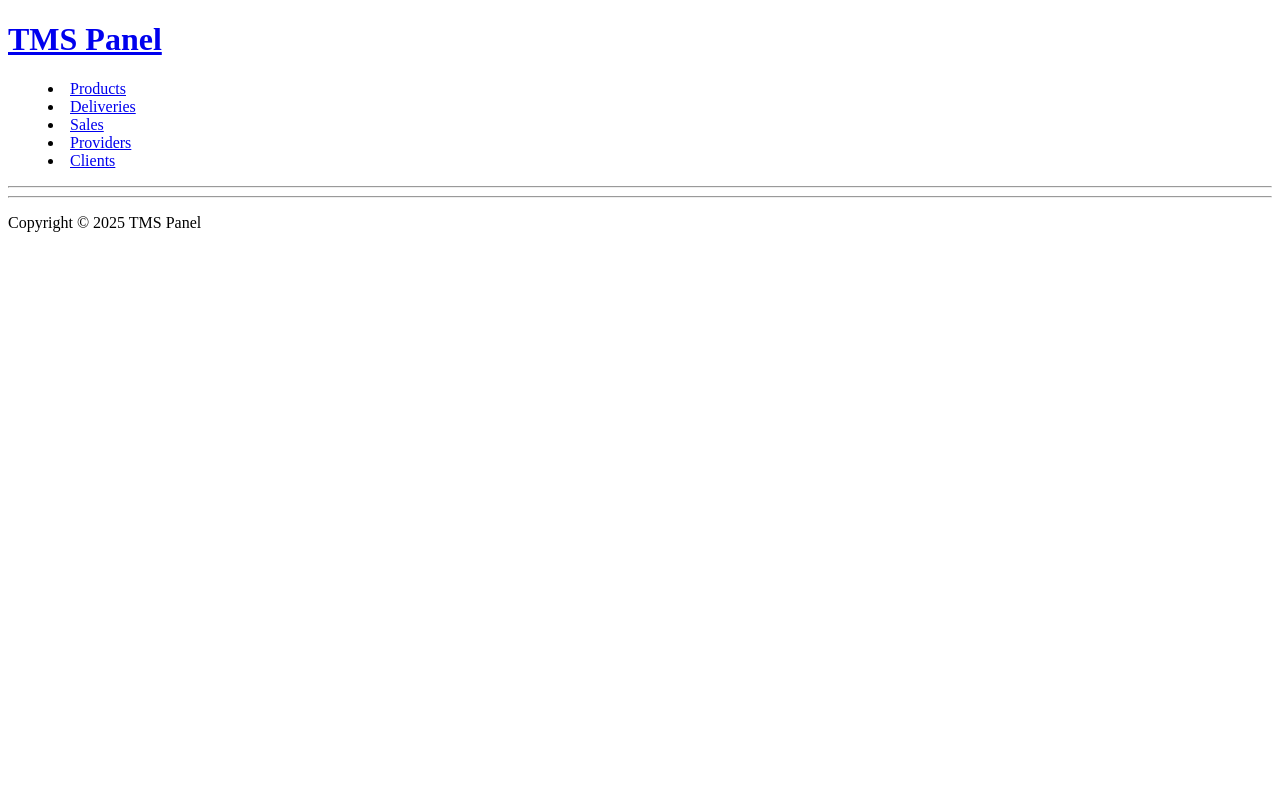
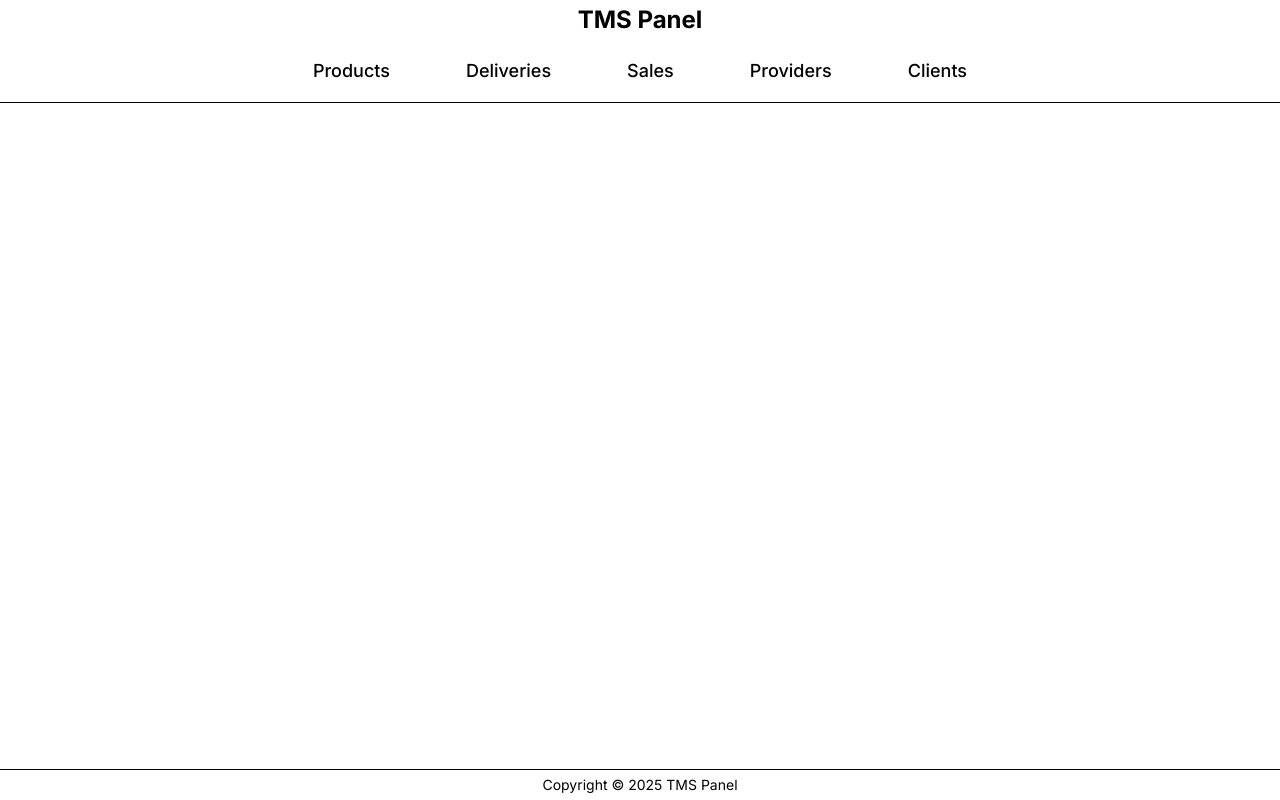
Before and after one commit to codemorphist/TMS, a Django app: page /panel/ in a window 1280 px wide. Run offline with Django 5.2, Linux system fonts and the light colour scheme.

Commit message:
Added static files and style
- Added reset.css styles
- Added styles for base.html (header, main, footer)
- Added styles for table

```diff
--- /dev/null
+++ b/panel/static/panel/css/base.css
@@ -0,0 +1,94 @@
+/* Import fonts */
+@import url('https://fonts.googleapis.com/css2?family=Inter:ital,opsz,wght@0,14..32,100..900;1,14..32,100..900&display=swap');
+
+body {
+    min-height: 100vh;
+    display: flex;
+    flex-direction: column;
+    justify-content: space-between;
+
+    font-family: "Inter", sans-serif;
+}
+
+/* --- Header styles --- */
+
+.header-page {
+    display: flex;
+    flex-direction: column;
+    align-items: center;
+    justify-content: center;
+
+    border-bottom: 1px solid black;
+}
+
+.header-page a {
+    text-decoration: none;
+}
+
+.header-heading {
+    margin: 8px;
+
+    font-weight: bold;
+    font-size: 24px;
+}
+
+.header-heading a {
+    color: black;
+}
+
+.header-heading a:hover {
+    text-decoration: underline;
+}
+
+.header-menu {
+    display: flex;
+    align-items: center;
+    justify-content: space-between;
+    flex-direction: row;
+    gap: 64px;
+
+    margin: 16px;
+
+    font-weight: 500;
+    font-size: 18px;
+    color: black;
+}
+
+.header-menu a {
+    display: block;
+    padding: 6px;
+
+    color: black;
+}
+
+.header-menu a:hover {
+    background: lightgray;
+}
+
+/* --- Header styles --- */
+
+/* --- Main styles --- */
+
+.main-page {
+    margin: 0 auto;
+}
+
+/* --- Main styles --- */
+
+
+/* --- Footer styles --- */
+
+.footer-page {
+    display: flex;
+    padding: 8px;
+
+    border-top: 1px solid black;
+}
+
+.footer-copy {
+    margin: 0 auto;
+
+    font-size: 14px;
+}
+
+/* --- Footer styles --- */
--- /dev/null
+++ b/panel/static/panel/css/reset.css
@@ -0,0 +1,49 @@
+html, body, div, span, applet, object, iframe,
+h1, h2, h3, h4, h5, h6, p, blockquote, pre,
+a, abbr, acronym, address, big, cite, code,
+del, dfn, em, img, ins, kbd, q, s, samp,
+small, strike, strong, sub, sup, tt, var,
+b, u, i, center,
+dl, dt, dd, ol, ul, li,
+fieldset, form, label, legend,
+table, caption, tbody, tfoot, thead, tr, th, td,
+article, aside, canvas, details, embed,
+figure, figcaption, footer, header, hgroup,
+menu, nav, output, ruby, section, summary,
+time, mark, audio, video {
+	margin: 0;
+	padding: 0;
+	border: 0;
+	font-size: 100%;
+	font: inherit;
+	vertical-align: baseline;
+}
+
+/* HTML5 display-role reset for older browsers */
+article, aside, details, figcaption, figure,
+footer, header, hgroup, menu, nav, section {
+	display: block;
+}
+
+body {
+	line-height: 1;
+}
+
+ol, ul, li {
+	list-style: none;
+}
+
+blockquote, q {
+	quotes: none;
+}
+
+blockquote:before, blockquote:after,
+q:before, q:after {
+	content: '';
+	content: none;
+}
+
+table {
+	border-collapse: collapse;
+	border-spacing: 0;
+}
--- /dev/null
+++ b/panel/static/panel/css/table.css
@@ -0,0 +1,18 @@
+table th,
+table td {
+    text-align: center;
+}
+
+table {
+    border-collapse: collapse;
+    border: 1px solid black;
+}
+
+table thead tr {
+    background: aquamarine;
+}
+
+table td {
+    padding: 8px;
+    border: 1px solid black;
+}
--- a/panel/templates/base.html
+++ b/panel/templates/base.html
@@ -1,13 +1,18 @@
+{% load static %}
+
 <!DOCTYPE html>
 <html lang="en">
     <head>
         <meta charset="UTF-8">
         <title>{% block title%}TMS Panel{% endblock %}</title>
+        <link type="text/css" rel="stylesheet" href="{% static 'panel/css/reset.css' %}">
+        <link type="text/css" rel="stylesheet" href="{% static 'panel/css/base.css' %}">
+        <link type="text/css" rel="stylesheet" href="{% static 'panel/css/table.css' %}">
     </head>
     <body>
-        <header>
-            <h1><a href="{% url 'panel' %}">TMS Panel</a></h1>
-            <menu>
+        <header class="header-page">
+            <h1 class="header-heading"><a href="{% url 'panel' %}">TMS Panel</a></h1>
+            <menu class="header-menu">
                 <li><a href="{% url 'products' %}">Products</a></li>
                 <li><a href="deliveries/">Deliveries</a></li>
                 <li><a href="sales/">Sales</a></li>
@@ -15,15 +20,13 @@
                 <li><a href="clients/">Clients</a></li>
             </menu>
         </header>
-        <hr>
 
-        <main>
+        <main class="main-page">
             {% block content %}{% endblock %}
         </main>
-        <hr>
 
-        <footer>
-            <p>Copyright &copy; 2025 TMS Panel</p>
+        <footer class="footer-page">
+            <p class="footer-copy">Copyright &copy; 2025 TMS Panel</p>
         </footer>
     </body>
 </html>
```
